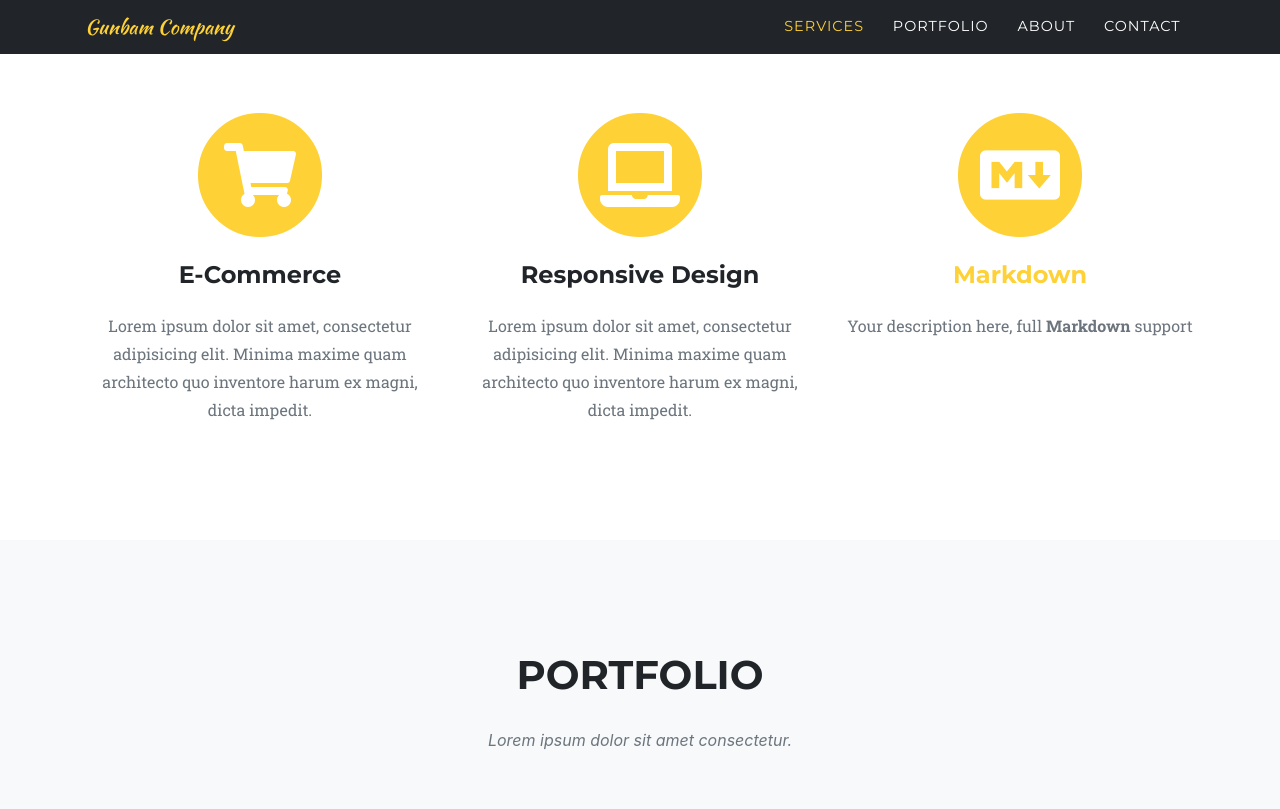
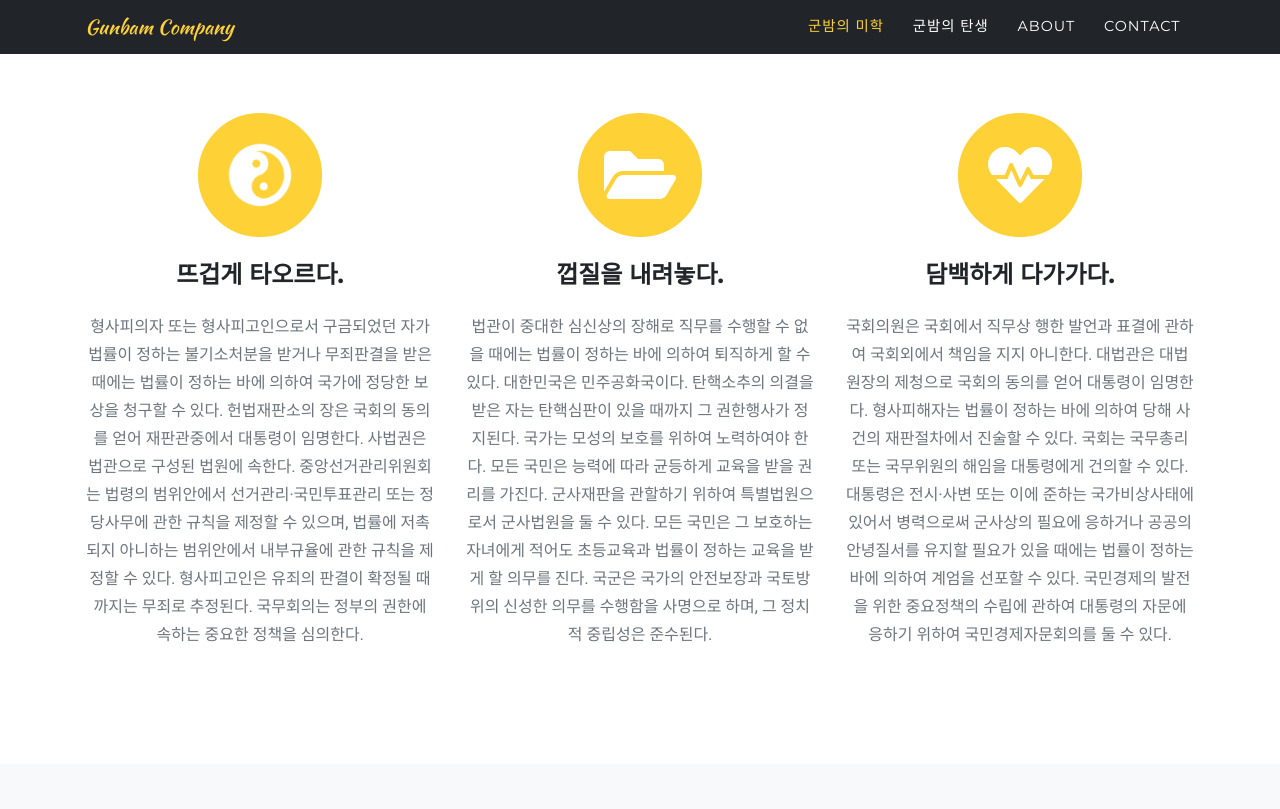
Before and after one commit to guensoo/gunbam, a Jekyll site: the page built from index.md, in a window 1280 px wide and 1400 px high, scrolled down 991 px. Shown: the top 809 px of the window. Built offline with Jekyll 4.4.1, drawn with Linux system fonts in a browser that asks for light colours; some web fonts are replaced; some of the changed text lies outside the part shown; grey boxes are pictures that could not be loaded.

Commit message:
3. 12.(Wed) study

```diff
--- a/_config.yml
+++ b/_config.yml
@@ -38,4 +38,4 @@ markdown: kramdown
 
 # Uncomment following line to use Formspree form ID based URL instead of email based URL
 # Details: https://help.formspree.io/hc/en-us/articles/360017735154-How-to-prevent-spam
-# formspree_form_path: "f/a_form_id"
+formspree_form_path: "f/xqapkylw"
--- a/_data/navigation.yml
+++ b/_data/navigation.yml
@@ -11,9 +11,9 @@
 # -----------------
 en: &DEFAULT_EN
   nav:
-    - title: "Services"
+    - title: "군밤의 미학"
       section: services
-    - title: "Portfolio"
+    - title: "군밤의 탄생"
       section: portfolio
     - title: "About"
       section: about
--- a/_data/sitetext.yml
+++ b/_data/sitetext.yml
@@ -17,37 +17,37 @@ en: &DEFAULT_EN
     buttonlink: "#services"
 
   services:
-    title: "Services"
-    text: "Lorem ipsum"
+    title: "군밤의 미학"
+    text: "사랑은 군밤처럼, 군밤이야말로 사랑이 아닐까"
     section: services
     list:
-      - title: "E-Commerce"
-        desc: "Lorem ipsum dolor sit amet, consectetur adipisicing elit. Minima maxime quam architecto quo inventore harum ex magni, dicta impedit."
-        icon: fas fa-shopping-cart #find more at https://fontawesome.com/icons
-      - title: "Responsive Design"
-        desc: "Lorem ipsum dolor sit amet, consectetur adipisicing elit. Minima maxime quam architecto quo inventore harum ex magni, dicta impedit."
-        icon: fas fa-laptop
-      - title: "[Markdown](https://en.wikipedia.org/wiki/Markdown)"
-        desc: "Your description here, full **Markdown** support"
-        icon: fab fa-markdown
+      - title: "뜨겁게 타오르다."
+        desc: "형사피의자 또는 형사피고인으로서 구금되었던 자가 법률이 정하는 불기소처분을 받거나 무죄판결을 받은 때에는 법률이 정하는 바에 의하여 국가에 정당한 보상을 청구할 수 있다. 헌법재판소의 장은 국회의 동의를 얻어 재판관중에서 대통령이 임명한다. 사법권은 법관으로 구성된 법원에 속한다. 중앙선거관리위원회는 법령의 범위안에서 선거관리·국민투표관리 또는 정당사무에 관한 규칙을 제정할 수 있으며, 법률에 저촉되지 아니하는 범위안에서 내부규율에 관한 규칙을 제정할 수 있다. 형사피고인은 유죄의 판결이 확정될 때까지는 무죄로 추정된다. 국무회의는 정부의 권한에 속하는 중요한 정책을 심의한다."
+        icon: fas fa-yin-yang fa-spin
+      - title: "껍질을 내려놓다."
+        desc: "법관이 중대한 심신상의 장해로 직무를 수행할 수 없을 때에는 법률이 정하는 바에 의하여 퇴직하게 할 수 있다. 대한민국은 민주공화국이다. 탄핵소추의 의결을 받은 자는 탄핵심판이 있을 때까지 그 권한행사가 정지된다. 국가는 모성의 보호를 위하여 노력하여야 한다. 모든 국민은 능력에 따라 균등하게 교육을 받을 권리를 가진다. 군사재판을 관할하기 위하여 특별법원으로서 군사법원을 둘 수 있다. 모든 국민은 그 보호하는 자녀에게 적어도 초등교육과 법률이 정하는 교육을 받게 할 의무를 진다. 국군은 국가의 안전보장과 국토방위의 신성한 의무를 수행함을 사명으로 하며, 그 정치적 중립성은 준수된다."
+        icon: fas fa-folder-open
+      - title: "담백하게 다가가다."
+        desc: "국회의원은 국회에서 직무상 행한 발언과 표결에 관하여 국회외에서 책임을 지지 아니한다. 대법관은 대법원장의 제청으로 국회의 동의를 얻어 대통령이 임명한다. 형사피해자는 법률이 정하는 바에 의하여 당해 사건의 재판절차에서 진술할 수 있다. 국회는 국무총리 또는 국무위원의 해임을 대통령에게 건의할 수 있다. 대통령은 전시·사변 또는 이에 준하는 국가비상사태에 있어서 병력으로써 군사상의 필요에 응하거나 공공의 안녕질서를 유지할 필요가 있을 때에는 법률이 정하는 바에 의하여 계엄을 선포할 수 있다. 국민경제의 발전을 위한 중요정책의 수립에 관하여 대통령의 자문에 응하기 위하여 국민경제자문회의를 둘 수 있다."
+        icon: fas fa-heartbeat
 
   portfolio:
-    title: "Portfolio"
-    text: "Lorem ipsum dolor sit amet consectetur."
+    title: "군밤의 탄생"
+    text: "군밤이란 사랑으로써 완성된다."
     section: portfolio
-    closebutton: "Close Project"
+    closebutton: "레시피 닫기"
 
   about:
-    title: "About Us"
-    text: "our story"
-    body: "Lorem ipsum dolor sit amet, consectetur adipisicing elit. Aut eaque, laboriosam veritatis, quos non quis ad perspiciatis, totam corporis ea, alias ut unde. **Markdown** supported."
+    title: "군밤에 대하여"
+    text: "지난 추억일 뿐이지요"
+    body: "대한민국은 통일을 지향하며, 자유민주적 기본질서에 입각한 평화적 통일 정책을 수립하고 이를 추진한다. 정부는 회계연도마다 예산안을 편성하여 회계연도 개시 90일전까지 국회에 제출하고, 국회는 회계연도 개시 30일전까지 이를 의결하여야 한다. 대통령은 국가의 독립·영토의 보전·국가의 계속성과 헌법을 수호할 책무를 진다. 국회는 국민의 보통·평등·직접·비밀선거에 의하여 선출된 국회의원으로 구성한다. 대통령의 임기연장 또는 중임변경을 위한 헌법개정은 그 헌법개정 제안 당시의 대통령에 대하여는 효력이 없다. 대통령은 헌법과 법률이 정하는 바에 의하여 공무원을 임면한다. 한 회계연도를 넘어 계속하여 지출할 필요가 있을 때에는 정부는 연한을 정하여 계속비로서 국회의 의결을 얻어야 한다."
     section: about
 
   contact:
     title: "Contact Us"
     text: "Lorem ipsum or call 123456789"
     section: contact
-    name: "Name*"
+    name: "이름을 입력하세요"
     name-validation: "Please enter your name."
     email: "Email*"
     email-validation: "Please enter your email address."
```
Also changed, not shown: _portfolio/example.md (deleted, +0 -21 lines), _portfolio/project1.md (deleted, +0 -19 lines), _portfolio/project2.md (deleted, +0 -19 lines), _portfolio/recipe1.md (added, +22 -0 lines), _portfolio/recipe2.md (added, +22 -0 lines), _portfolio/recipe3.md (added, +22 -0 lines), script.js (deleted, +0 -11 lines), solution.py (deleted, +0 -80 lines), assets/img/portfolio/thumnail1.jpg (added), assets/img/portfolio/thumnail2.jpg (added), assets/img/portfolio/thumnail3.jpg (added).
